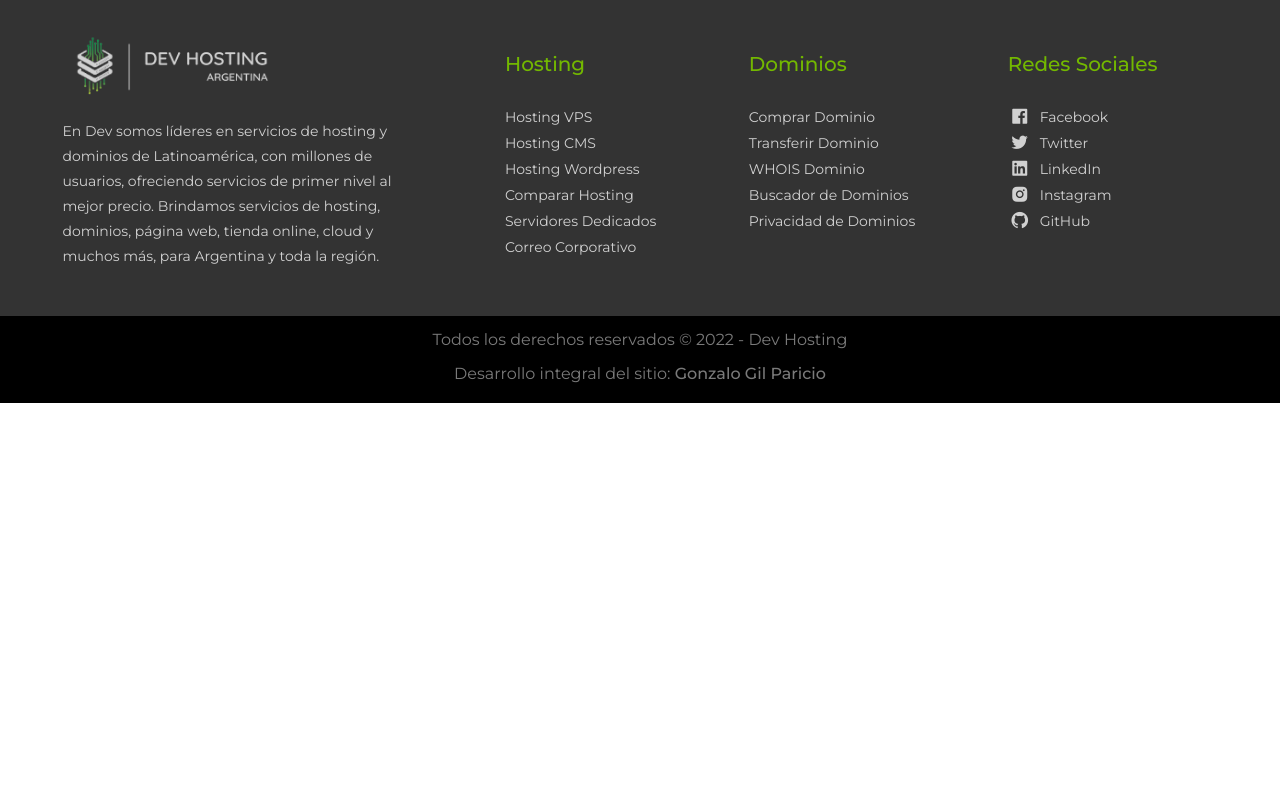
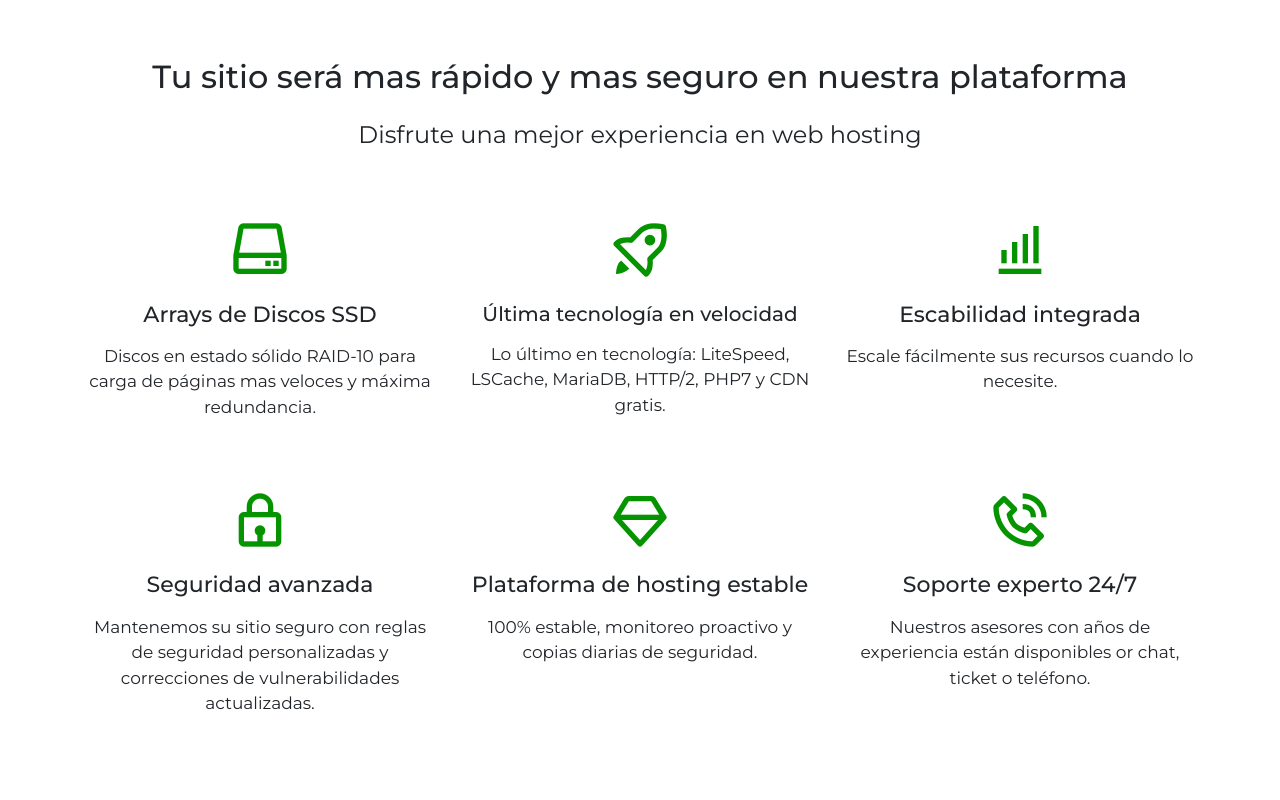
Before and after one commit to gonzalogilparicio/dev-hosting, a plain HTML site: page Dev Hosting/index.html in a window 1280 px wide. Shown: the part 640-1440 px from the top of the page. Before the commit the page ends 1043 px from the top, so only its background shows below. Drawn offline with nearby package versions, Linux system fonts and the light colour scheme.

Commit message:
new section index

```diff
--- a/Dev Hosting/index.html
+++ b/Dev Hosting/index.html
@@ -75,6 +75,57 @@
                 <img src="./assets/images/imgindex.gif" alt="Imagen Hosting" title="Dev Hosting">
             </div>
         </section>
+        <section class="container">
+            <div class="row my-5">
+                <div class="text-center my-3">
+                    <h2>Tu sitio será mas rápido y mas seguro en
+                        nuestra plataforma</h2>
+                    <h4 style="font-weight: 400;" class="my-4">Disfrute una mejor experiencia en web hosting</h4>
+                </div>
+                <div class="col-md-4 text-center my-4">
+                    <i class='bx bx-hdd my-1' aria-hidden="true" role="presentation"
+                        style="font-size: 64px; color: #059400;"></i>
+                    <h3 class="my-3" style="font-size: 22px;">Arrays de Discos SSD</h3>
+                    <p class="my-3" style="font-size: 17px;">Discos en estado sólido RAID-10 para carga de páginas mas
+                        veloces y máxima redundancia.</p>
+                </div>
+                <div class="col-md-4 text-center my-4">
+                    <i class='bx bx-rocket my-1' aria-hidden="true" role="presentation"
+                        style="font-size: 64px; color: #059400;"></i>
+                    <h3 class="my-3" style="font-size: 20px;">Última tecnología en velocidad</h3>
+                    <p class="my-3" style="font-size: 17px;">Lo último en tecnología: LiteSpeed, LSCache, MariaDB,
+                        HTTP/2, PHP7
+                        y CDN gratis.</p>
+                </div>
+                <div class="col-md-4 text-center my-4">
+                    <i class='bx bx-bar-chart-alt my-1' aria-hidden="true" role="presentation"
+                        style="font-size: 64px; color: #059400;"></i>
+                    <h3 class="my-3" style="font-size: 22px;">Escabilidad integrada</h3>
+                    <p class="my-3" style="font-size: 17px;">Escale fácilmente sus recursos cuando lo necesite.</p>
+                </div>
+                <div class="col-md-4 text-center my-4">
+                    <i class='bx bx-lock my-1' aria-hidden="true" role="presentation"
+                        style="font-size: 64px; color: #059400;"></i>
+                    <h3 class="my-3" style="font-size: 22px;">Seguridad avanzada</h3>
+                    <p class="my-3" style="font-size: 17px;">Mantenemos su sitio seguro con reglas de seguridad
+                        personalizadas y correcciones de vulnerabilidades actualizadas.</p>
+                </div>
+                <div class="col-md-4 text-center my-4">
+                    <i class='bx bx-diamond my-1' aria-hidden="true" role="presentation"
+                        style="font-size: 64px; color: #059400;"></i>
+                    <h3 class="my-3" style="font-size: 22px;">Plataforma de hosting estable</h3>
+                    <p class="my-3" style="font-size: 17px;">100% estable, monitoreo proactivo y copias diarias de
+                        seguridad.</p>
+                </div>
+                <div class="col-md-4 text-center my-4">
+                    <i class='bx bx-phone-call my-1' aria-hidden="true" role="presentation"
+                        style="font-size: 64px; color: #059400;"></i>
+                    <h3 class="my-3" style="font-size: 22px;">Soporte experto 24/7</h3>
+                    <p class="my-3" style="font-size: 17px;">Nuestros asesores con años de experiencia están disponibles
+                        or chat, ticket o teléfono.</p>
+                </div>
+            </div>
+        </section>
     </main>
     <!-- fin contenido principal -->
 
@@ -141,4 +192,5 @@
         integrity="sha384-A3rJD856KowSb7dwlZdYEkO39Gagi7vIsF0jrRAoQmDKKtQBHUuLZ9AsSv4jD4Xa" crossorigin="anonymous">
     </script>
 </body>
+
 </html>
```
